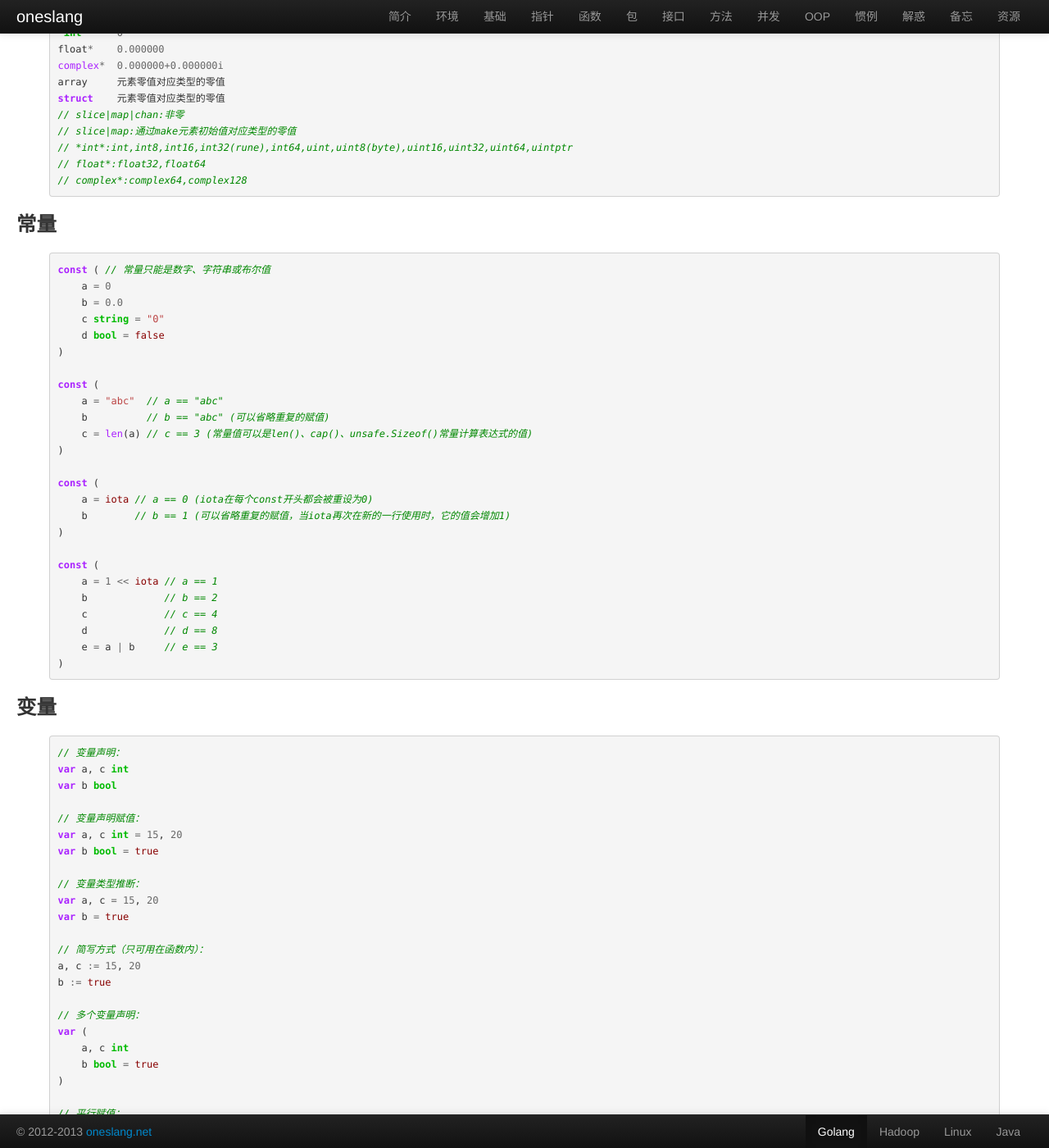
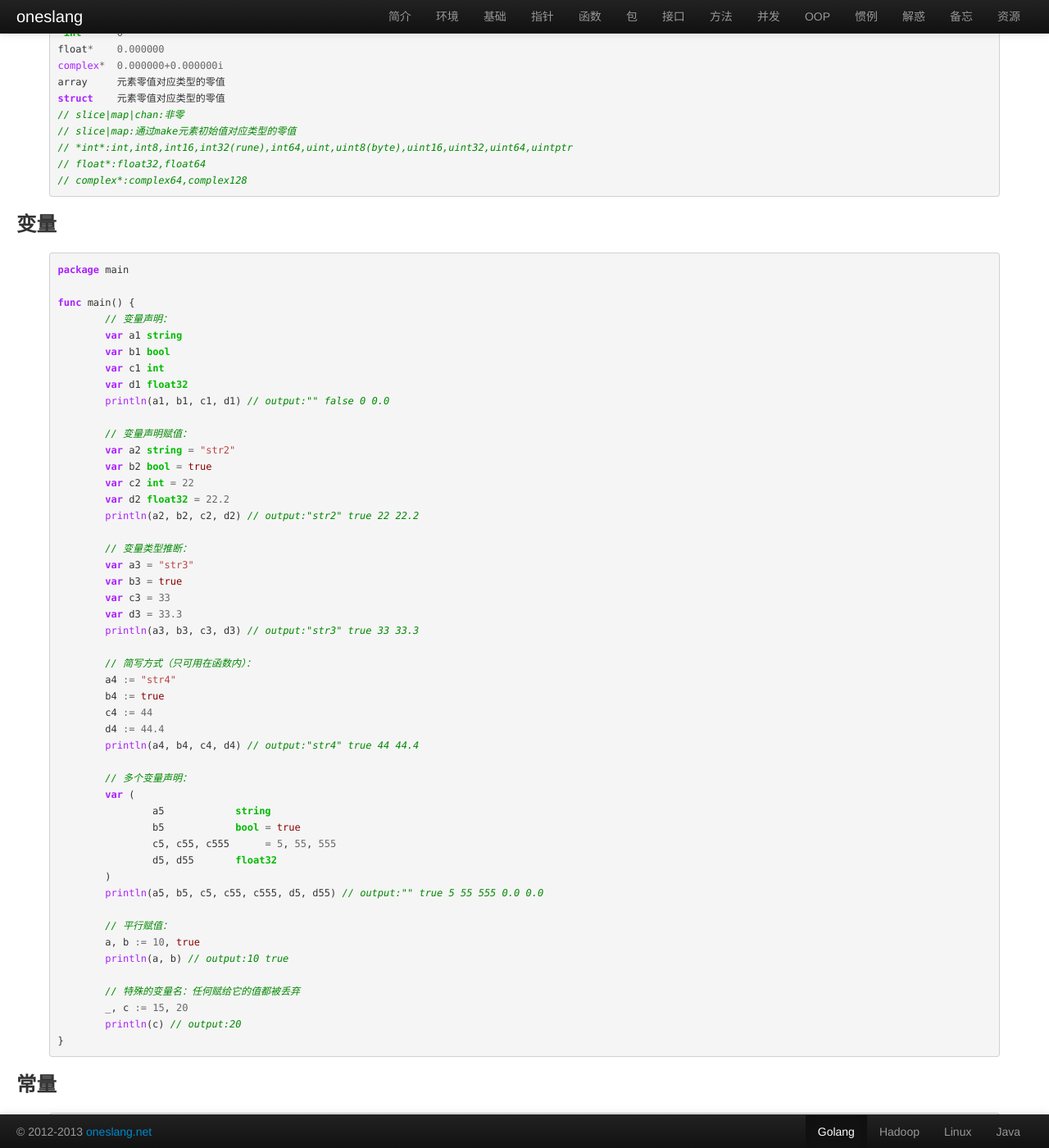
Before and after one commit to oneslang/oneslang.net, a Jekyll site: the page built from golang/basic.md, in a window 1280 px wide and 1400 px high, scrolled down 1114 px. Shown: the whole window at 82% size. Built offline with Jekyll 4.4.1, drawn with Linux system fonts in a browser that asks for light colours; some of the changed text lies outside the part shown.

Commit message:
修改变量介绍

```diff
--- a/golang/basic.md
+++ b/golang/basic.md
@@ -60,6 +60,58 @@ struct    元素零值对应类型的零值
 // complex*:complex64,complex128
 {% endhighlight %}
 
+### 变量
+{% highlight go %}
+package main
+
+func main() {
+	// 变量声明：
+	var a1 string
+	var b1 bool
+	var c1 int
+	var d1 float32
+	println(a1, b1, c1, d1) // output:"" false 0 0.0
+
+	// 变量声明赋值：
+	var a2 string = "str2"
+	var b2 bool = true
+	var c2 int = 22
+	var d2 float32 = 22.2
+	println(a2, b2, c2, d2) // output:"str2" true 22 22.2
+
+	// 变量类型推断：
+	var a3 = "str3"
+	var b3 = true
+	var c3 = 33
+	var d3 = 33.3
+	println(a3, b3, c3, d3) // output:"str3" true 33 33.3
+
+	// 简写方式（只可用在函数内）：
+	a4 := "str4"
+	b4 := true
+	c4 := 44
+	d4 := 44.4
+	println(a4, b4, c4, d4) // output:"str4" true 44 44.4
+
+	// 多个变量声明：
+	var (
+		a5            string
+		b5            bool = true
+		c5, c55, c555      = 5, 55, 555
+		d5, d55       float32
+	)
+	println(a5, b5, c5, c55, c555, d5, d55) // output:"" true 5 55 555 0.0 0.0
+
+	// 平行赋值：
+	a, b := 10, true
+	println(a, b) // output:10 true
+
+	// 特殊的变量名：任何赋给它的值都被丢弃
+	_, c := 15, 20
+	println(c) // output:20
+}
+{% endhighlight %}
+
 ### 常量
 {% highlight go %}
 const ( // 常量只能是数字、字符串或布尔值
@@ -89,43 +141,32 @@ const (
 )
 {% endhighlight %}
 
-### 变量
+### string
 {% highlight go %}
-// 变量声明：
-var a, c int
-var b bool
+a := 'a'                // 单个字符
+b := "abc"              // 字符串
+c := `Starting part
+			\r\n
+      Ending part`      // 多行字符，不做转义处理
 
-// 变量声明赋值：
-var a, c int = 15, 20
-var b bool = true
-
-// 变量类型推断：
-var a, c = 15, 20
-var b = true
-
-// 简写方式（只可用在函数内）：
-a, c := 15, 20
-b := true
-
-// 多个变量声明：
-var (
-    a, c int
-    b bool = true
-)
-
-// 平行赋值：
-a, b := 20, true
-
-// 特殊的变量名：任何赋给它的值都被丢弃
-_, c := 15, 20
+s := "Hello, World!"
+s1 := s[0]                    // H
+s2 := s[:5]                   // Hello
+s3 := s[7:]                   // World!
+s4 := s[1:5]                  // ello
 {% endhighlight %}
 
-### string
-{% highlight go %}
-s := `Starting part
-      Ending part`
-{% endhighlight %}
-
+package main
+func main() {
+    s := "abcd"
+    bs := []byte(s)
+    bs[1] = 'B'
+    println(string(bs))    // output:aBcd
+    u := "电脑"
+    us := []rune(u)
+    us[1] = '话'
+    println(string(us))    // output:电话
+}
 ### array
 {% highlight go %}
 var a [3]int
```
